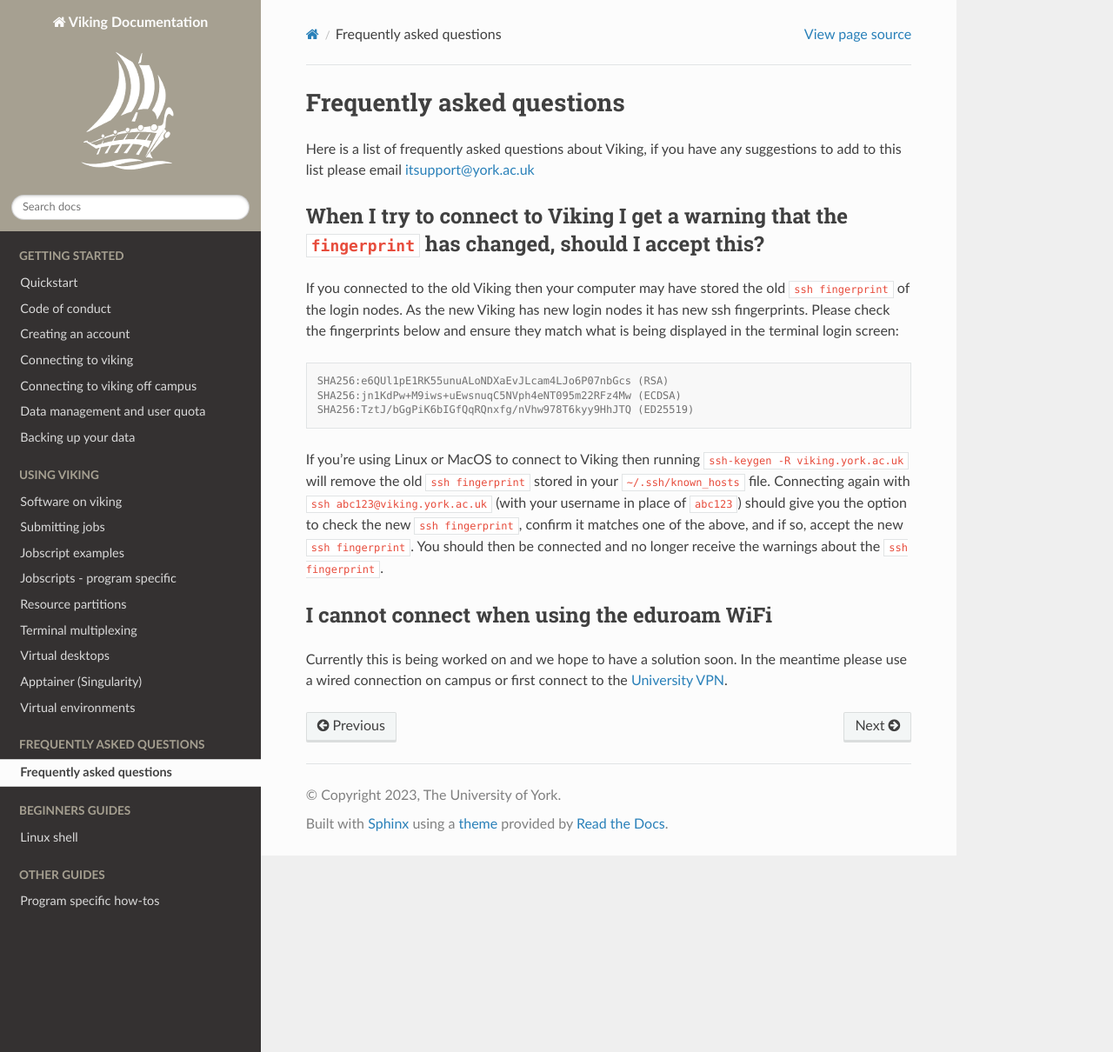
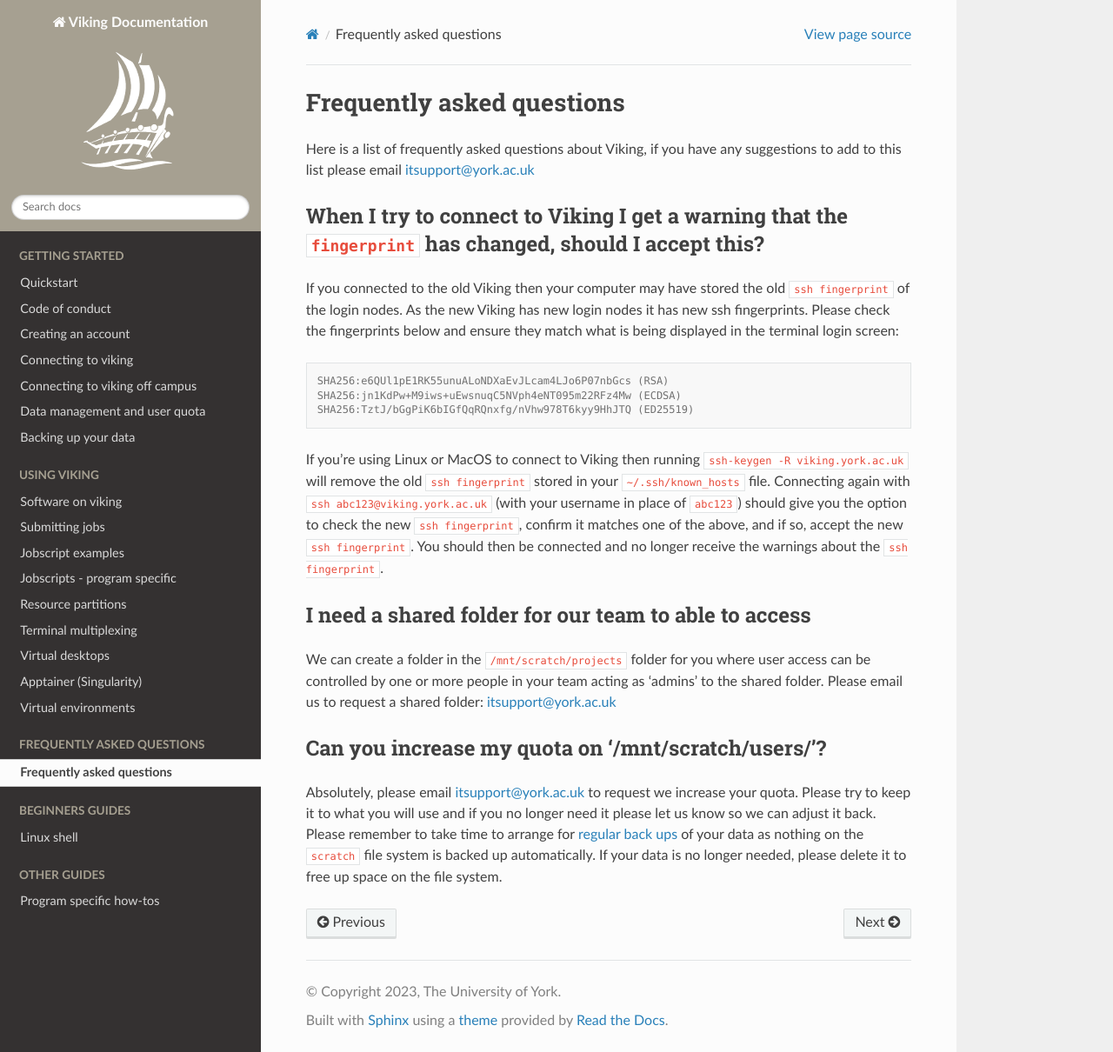
Before and after one commit to university-of-york/research-it-documentation, a Sphinx documentation site: the page built from docs/source/faq/faq.rst, in a window 1280 px wide and 1210 px high. Shown: the whole window at 87% size. Built offline with Sphinx 7.4.7 and the Read the Docs theme 2.0.0, drawn with Linux system fonts in a browser that asks for light colours.

Commit message:
remove old eduroam, add new general Qs

```diff
--- a/docs/source/faq/faq.rst
+++ b/docs/source/faq/faq.rst
@@ -20,7 +20,13 @@
 If you're using Linux or MacOS to connect to Viking then running ``ssh-keygen -R viking.york.ac.uk`` will remove the old ``ssh fingerprint`` stored in your ``~/.ssh/known_hosts`` file. Connecting again with ``ssh abc123@viking.york.ac.uk`` (with your username in place of ``abc123``) should give you the option to check the new ``ssh fingerprint``, confirm it matches one of the above, and if so, accept the new ``ssh fingerprint``. You should then be connected and no longer receive the warnings about the ``ssh fingerprint``.
 
 
-I cannot connect when using the eduroam WiFi
-^^^^^^^^^^^^^^^^^^^^^^^^^^^^^^^^^^^^^^^^^^^^
+I need a shared folder for our team to able to access
+^^^^^^^^^^^^^^^^^^^^^^^^^^^^^^^^^^^^^^^^^^^^^^^^^^^^^
 
-Currently this is being worked on and we hope to have a solution soon. In the meantime please use a wired connection on campus or first connect to the `University VPN <https://www.york.ac.uk/it-services/services/vpn/>`_.
+We can create a folder in the ``/mnt/scratch/projects`` folder for you where user access can be controlled by one or more people in your team acting as 'admins' to the shared folder. Please email us to request a shared folder: itsupport@york.ac.uk
+
+
+Can you increase my quota on '/mnt/scratch/users/'?
+^^^^^^^^^^^^^^^^^^^^^^^^^^^^^^^^^^^^^^^^^^^^^^^^^^^
+
+Absolutely, please email itsupport@york.ac.uk to request we increase your quota. Please try to keep it to what you will use and if you no longer need it please let us know so we can adjust it back. Please remember to take time to arrange for :doc:`regular back ups </getting_started/backing_up>` of your data as nothing on the ``scratch`` file system is backed up automatically. If your data is no longer needed, please delete it to free up space on the file system.
```
